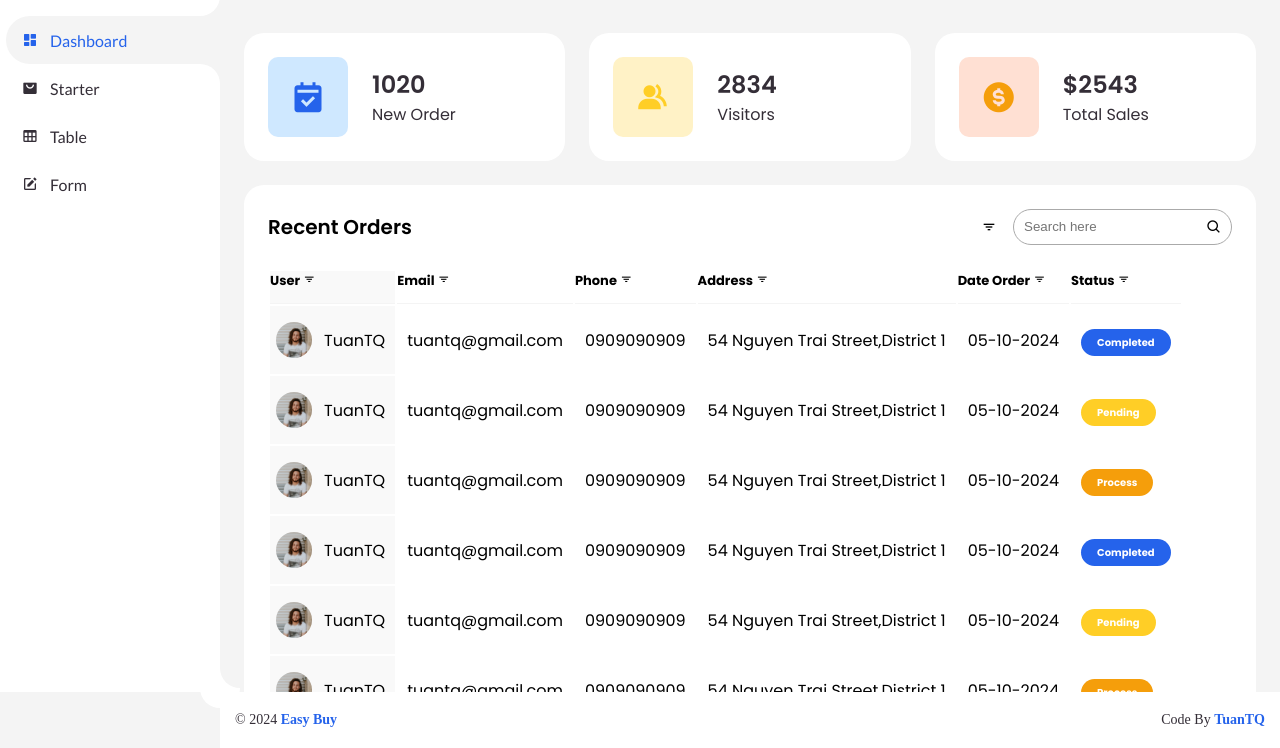
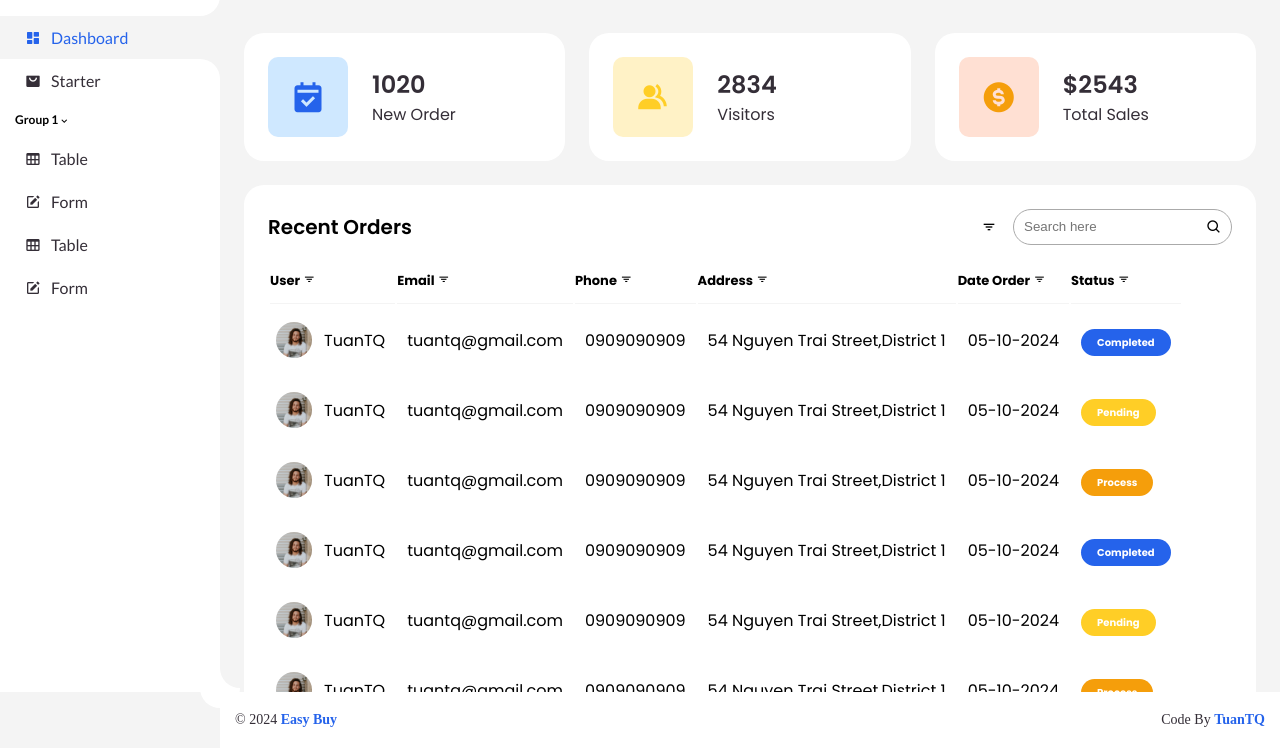
Before and after one commit to tqt97/template-admin-css-js, a website: page index.html in a window 1280 px wide. Shown: the part 108-856 px from the top of the page. Drawn offline with nearby package versions, Linux system fonts and the light colour scheme.

Commit message:
completed

```diff
--- a/assets/common.css
+++ b/assets/common.css
@@ -47,9 +47,11 @@
 .ml-1 {
   margin-left: 8px;
 }
+
 .ml-2 {
   margin-left: 16px;
 }
+
 .mt-24 {
   margin-top: 24px;
 }
--- a/assets/sidebar.css
+++ b/assets/sidebar.css
@@ -55,11 +55,32 @@
 }
 
 #sidebar .side-menu li {
-  height: 48px;
+  /* height: 48px; */
   background: transparent;
-  margin-left: 6px;
-  border-radius: 48px 0 0 48px;
-  padding: 4px;
+  /* margin-left: 6px; */
+  /* border-radius: 48px 0 0 48px; */
+  /* padding: 4px; */
+}
+
+#sidebar .side-menu li a {
+  display: block;
+  width: 100%;
+  padding: 12px 5px;
+}
+
+#sidebar .side-menu .sub-menu li a {
+  padding-left: 25px;
+}
+
+#sidebar .side-menu li > span {
+  display: flex;
+  align-items: end;
+  /* justify-content: space-around; */
+  width: 100%;
+  padding: 10px 5px;
+  font-size: 12px;
+  font-weight: 600;
+  padding-left: 15px;
 }
 
 #sidebar .side-menu li.active {
@@ -102,6 +123,7 @@
   color: var(--dark);
   white-space: nowrap;
   overflow-x: hidden;
+  padding-left: 25px;
 }
 
 #sidebar .side-menu.top li.active a {
@@ -122,9 +144,10 @@
 }
 
 #sidebar .side-menu li a .bx {
-  min-width: calc(60px - ((4px + 6px) * 2));
+  /* min-width: calc(60px - ((4px + 6px) * 2));
   display: flex;
-  justify-content: center;
+  justify-content: left; */
+  margin-right: 10px;
 }
 
 /* SIDEBAR HIDE */
--- a/assets/table.css
+++ b/assets/table.css
@@ -98,7 +98,7 @@ th:first-child,
 td:first-child {
   position: sticky;
   left: 0;
-  background: #f9f9f9;
+  background: #fff;
   z-index: 2;
 }
 
--- a/index.html
+++ b/index.html
@@ -41,6 +41,23 @@
             <i class="bx bxs-shopping-bag-alt"></i>
             <span class="text">Starter</span>
           </a>
+        </li>
+        <li>
+          <span>Group 1 <i class="bx bx-chevron-down toggle-icon"></i></span>
+          <ul class="sub-menu">
+            <li class="active1">
+              <a href="./table.html">
+                <i class="bx bx-table"></i>
+                <span class="text">Table</span>
+              </a>
+            </li>
+            <li>
+              <a href="./form.html">
+                <i class="bx bxs-edit"></i>
+                <span class="text">Form</span>
+              </a>
+            </li>
+          </ul>
         </li>
         <li>
           <a href="./table.html">
```
Also changed, not shown: assets/form.css (+10 -6 lines), form.html (+17 -0 lines), starter.html (+17 -0 lines), table.html (+17 -0 lines), README.md, 2 other files.
